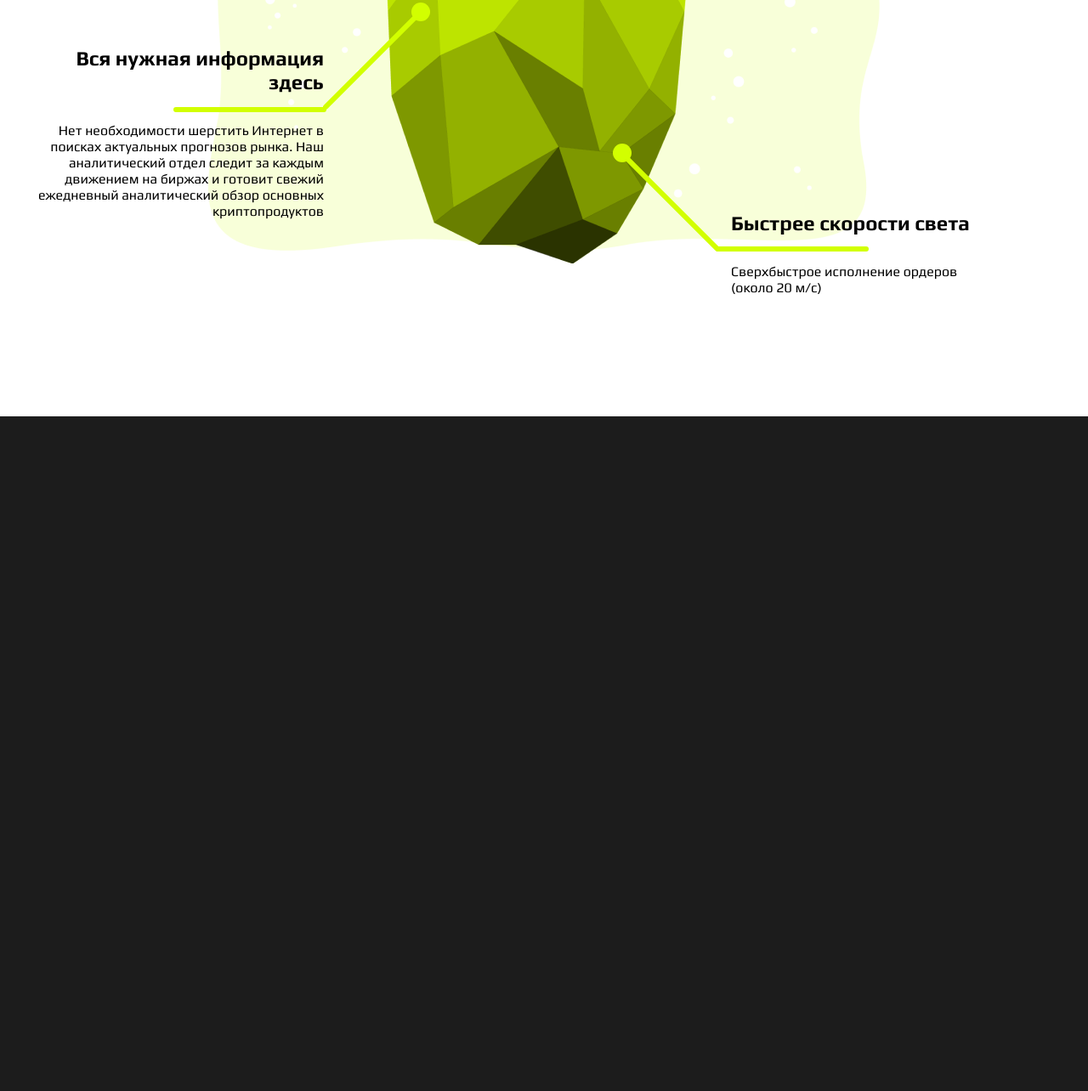
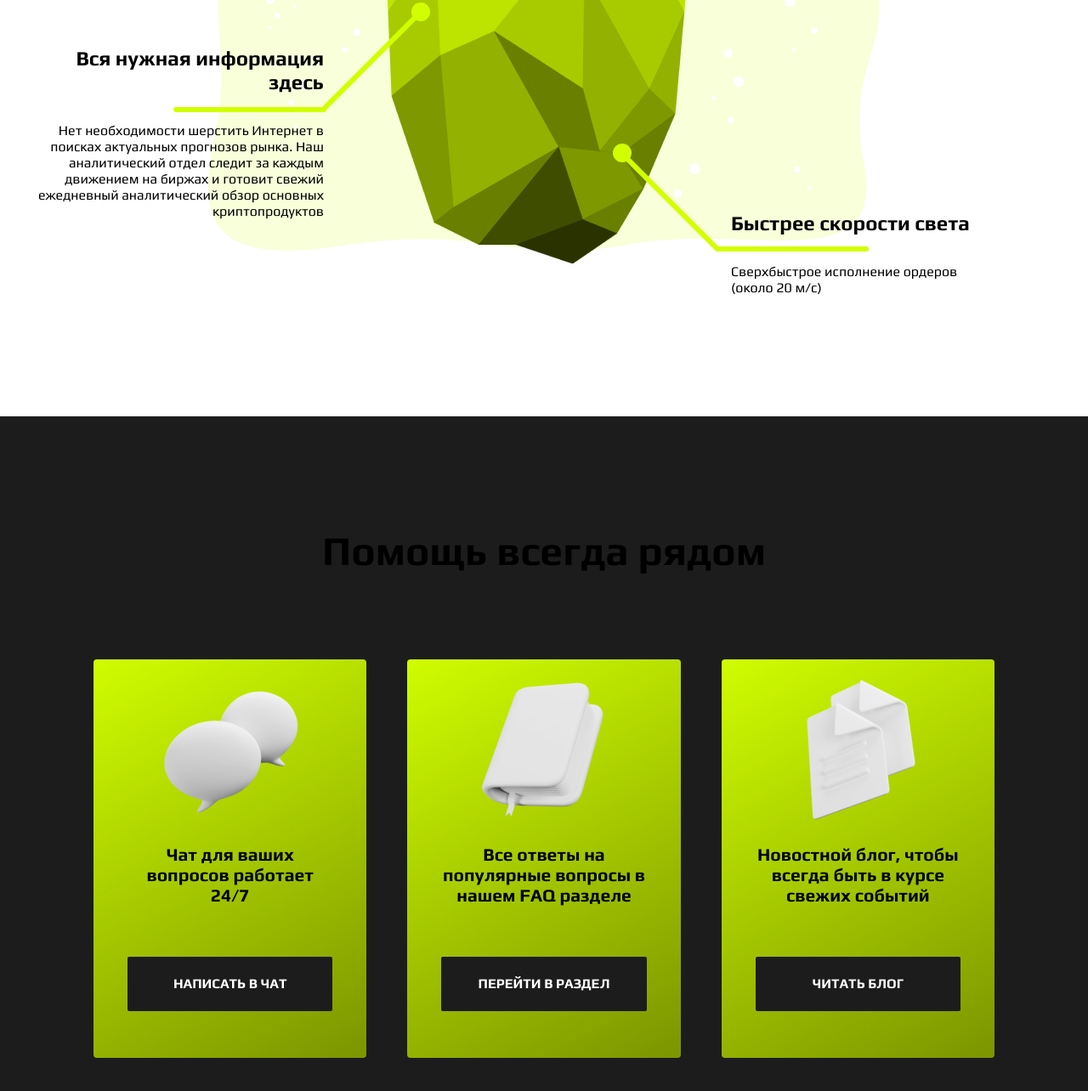
Before and after one commit to nikolaytarasenko/multipage-ora-smart, a website: page src/index.html in a window 1280 px wide. Shown: the part 4086-5370 px from the top of the page at 85% size. Before the commit the page ends 4576 px from the top, so only its background shows below. Drawn offline with nearby package versions, Linux system fonts and the light colour scheme; files that its build step writes are made by us from their sources.

Commit message:
add help section

```diff
--- /dev/null
+++ b/src/html/_help.html
@@ -0,0 +1,22 @@
+<section class="section help">
+  <div class="container">
+    <h2 class="section__title help__title">Помощь всегда рядом</h2>
+    <div class="help__list">
+      <div class="help__item">
+        <img class="help__item-img" src="./img/help-1.png" alt="chat">
+        <h3 class="help__item-title">Чат для ваших вопросов работает 24/7</h3>
+        <a href="#" class="help__item-button button button_secondary">написать в чат</a>
+      </div>
+      <div class="help__item">
+        <img class="help__item-img" src="./img/help-2.png" alt="faq">
+        <h3 class="help__item-title">Все ответы на популярные вопросы в нашем FAQ разделе</h3>
+        <a href="#" class="help__item-button button button_secondary">перейти в раздел</a>
+      </div>
+      <div class="help__item">
+        <img class="help__item-img" src="./img/help-3.png" alt="blog">
+        <h3 class="help__item-title">Новостной блог, чтобы всегда быть в курсе свежих событий</h3>
+        <a href="#" class="help__item-button button button_secondary">читать блог</a>
+      </div>
+    </div>
+  </div>
+</section>
--- a/src/index.html
+++ b/src/index.html
@@ -21,6 +21,8 @@
         @@include('./html/_ecosystem.html')
         <!-- Easy to earn -->
         @@include('./html/_easy.html')
+        <!-- Help -->
+        @@include('./html/_help.html')
     </main>
 
     <!-- Footer -->
--- a/src/scss/_global.scss
+++ b/src/scss/_global.scss
@@ -55,6 +55,17 @@ img {
             background-color: #C1EA00;
         }
     }
+
+    &_secondary {
+        padding: 24px 48px;
+        color: $color-white;
+        background-color: $color-dark;
+
+        &:hover {
+            color: $color-green;
+            box-shadow: 4px 4px 24px #D2FF00;
+        }
+    }
 }
 
 .section {
--- /dev/null
+++ b/src/scss/_help.scss
@@ -0,0 +1,43 @@
+.help {
+  padding: 130px 0 200px;
+
+  &__title {
+    margin-bottom: 100px;
+  }
+
+  &__list {
+    display: flex;
+    gap: 48px;
+    padding: 0 90px;
+  }
+
+  &__item {
+    display: flex;
+    flex-direction: column;
+    align-items: center;
+    background: linear-gradient(330.85deg, rgba(103, 125, 0, 0.8) 1.86%, rgba(210, 255, 0, 0) 102.31%), #D2FF00;
+    border-radius: 4px;
+    padding: 10px 40px 55px;
+    flex: 1;
+    text-align: center;
+  }
+
+  &__item-img {
+    margin-bottom: 16px;
+  }
+
+  &__item-title {
+    font-weight: 700;
+    font-size: 21px;
+    line-height: 24px;
+    margin-bottom: 60px;
+    flex: 1;
+  }
+
+  &__item-button {
+    display: block;
+    padding: 24px 0;
+    text-align: center;
+    align-self: stretch;
+  }
+}
--- a/src/scss/style.scss
+++ b/src/scss/style.scss
@@ -10,6 +10,7 @@
  @import './market';
  @import './ecosystem';
  @import './easy';
+ @import './help';
 // @import './footer';
 
 // Libs
```
Also changed, not shown: src/img/help-1.png (added), src/img/help-2.png (added), src/img/help-3.png (added).
